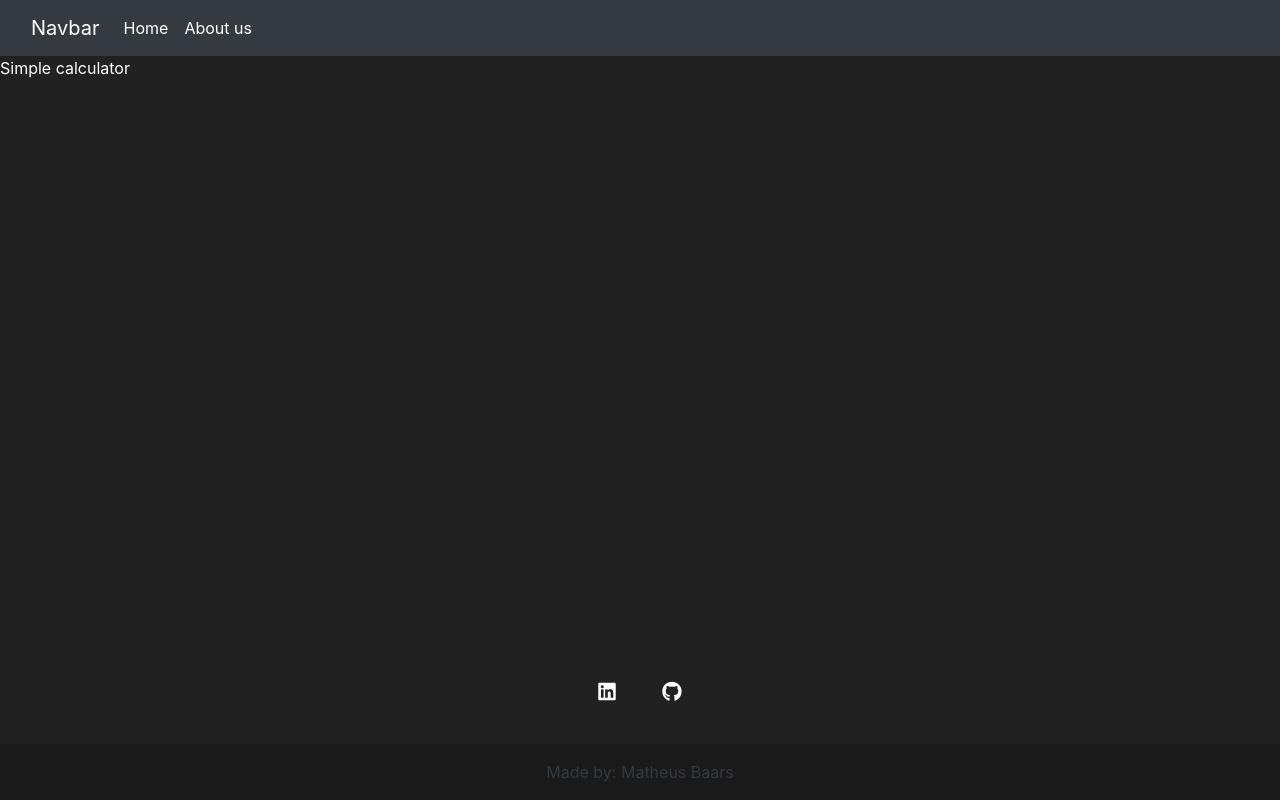
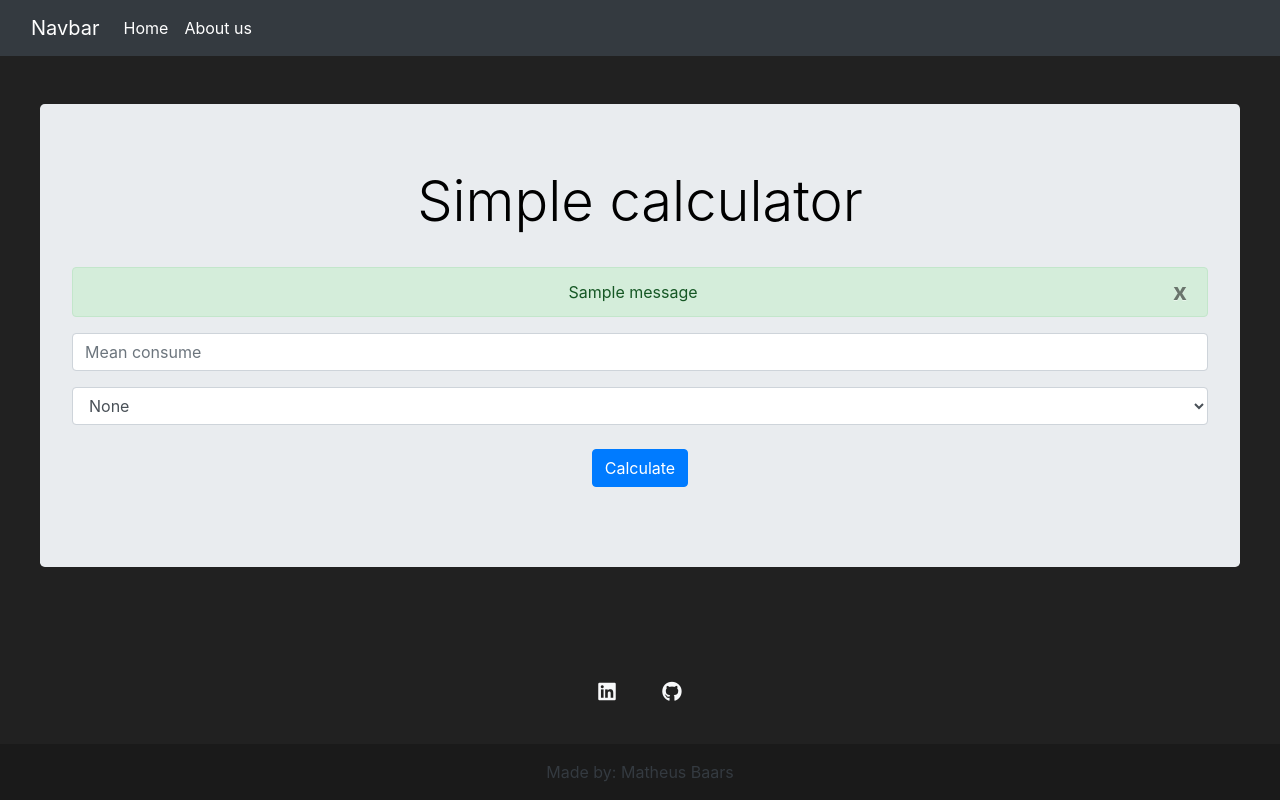
Before and after one commit to matheusbaars/AppSolar, a Flask app: page /simplecalculator in a window 1280 px wide. Run offline with Flask 2, Linux system fonts and the light colour scheme; tables that the repository leaves empty hold one stand-in row (values such as "Sample post"); one stand-in notice (Sample message) is shown; some libraries are stand-ins or nearby versions.

Commit message:
inicio da calculadora simples

```diff
--- a/appsolar/routes.py
+++ b/appsolar/routes.py
@@ -2,6 +2,7 @@ from appsolar import app
 from flask import render_template, url_for, request, url_for, flash, redirect
 from appsolar.models import Client, Module, User
 from appsolar import db
+from appsolar.functions import *
 
 @app.route('/')
 @app.route('/home')
@@ -62,6 +63,15 @@ def update():
 @app.route('/simplecalculator')
 def simple_calculator():
     return render_template('simpleCalculator.html')
+
+@app.route('/simplecalculate', methods=['POST'])
+def simplecalculate():
+    meanconsume = request.form['meanconsume']
+    custodisponibilidade = request.form['custodisponibilidade']
+    custodisponibilidade = costOfDisponibility(custodisponibilidade)
+    net_energy = monthlyEnergyConsumedLessCostDisponibility(meanconsume, custodisponibilidade)
+    net_energy_per_day = net_energy / 30
+    return f'Calculado{net_energy_per_day}'
 ####################Simple Calculator##############
 
 ####################MODULES########################
--- a/appsolar/templates/modules.html
+++ b/appsolar/templates/modules.html
@@ -151,4 +151,5 @@ Clients Page
     </p>
   </div>
 
+
 {% endblock %}
--- a/appsolar/templates/simpleCalculator.html
+++ b/appsolar/templates/simpleCalculator.html
@@ -1,8 +1,48 @@
 {% extends 'base.html' %}
 {% block title %}
-Simple Calculator Page
+Clients Page
 {% endblock %}
 
 {% block content %}
-Simple calculator
+<br>
+<br>
+<div class="jumbotron text-center" id="jumbotron-clients">
+    <h3 class="display-4">Simple calculator</h3>
+    <br>
+    {% with messages = get_flashed_messages() %}
+    {% if messages %}
+    {% for message in messages %}
+    <div class="alert alert-success alert-dismissable" role="alert">
+    <button type="button" class="close" data-dismiss="alert" aria-label="close">
+        <span aria-hidden="true">x</span>
+    </button>
+    {{ message }}
+    </div>
+    {% endfor %}
+    {% endif %}
+    {% endwith %}
+
+    <form action="{{ url_for('simplecalculate') }}" method="POST">
+        <div class="form-group">
+            <input type="number" step=0.01 class="form-control" name="meanconsume" required="1" placeholder="Mean consume">
+        </div>
+        <select id="inputState" class="form-control" name='custodisponibilidade'>
+            <option selected>None</option>
+            <option>Monophasic</option>
+            <option>Biphasic</option>
+            <option>Triphasic</option>
+        </select>
+        <br>
+        <div class="form-group">
+            <button class="btn btn-primary" type="submit">Calculate</button>
+        </div>
+    </form>
+
+
+    <!--<p class="lead">
+        <br>
+      <a class="btn btn-primary btn-lg" href="#" role="button" data-toggle="modal" data-target="#calculate">Calculate</a>
+    </p>-->
+
+    </div>
 {% endblock %}
```
Also changed, not shown: appsolar/functions.py (added, +12 -0 lines).
